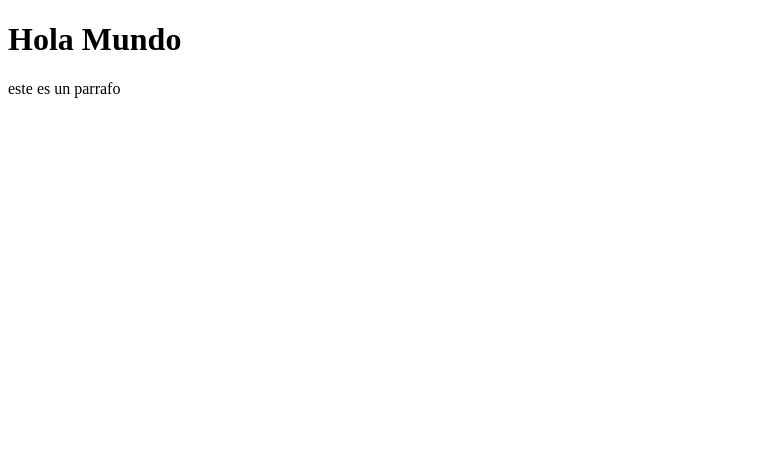
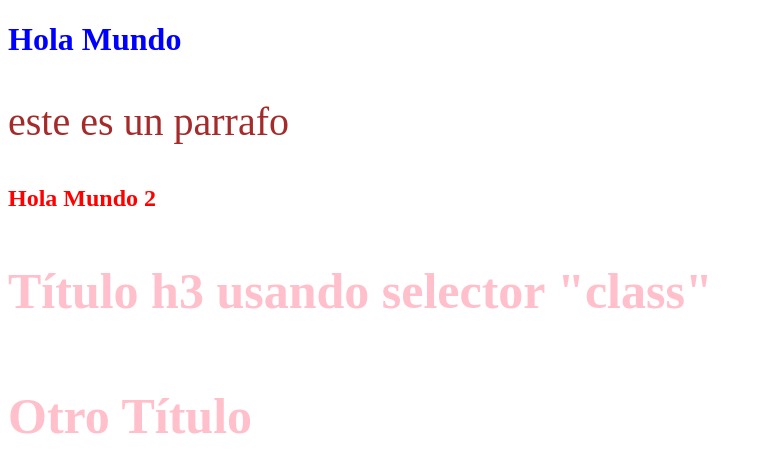
Before and after one commit to kyhra15/primer_proyecto_html, a plain HTML site: page index.html in a window 1280 px wide. Shown: the whole page, without its empty margins (0-762 px from the left). Drawn offline with Linux system fonts and the light colour scheme.

Commit message:
subida del proyecto actualizado con CSS

```diff
--- a/index.html
+++ b/index.html
@@ -4,12 +4,33 @@
     <meta charset="UTF-8">
     <meta name="viewport" content="width=device-width, initial-scale=1.0">
     <title>Primer Proyecto HTML</title>
+    <style>
+        h1 {
+            color: blue;
+        }
+        h2 {
+            color: red;
+        }
+        p {
+            color: brown;
+            font-size: 40px;
+        }
+        .fernando {
+            color: pink;
+            font-size: 50px;
+        }
+        #vicente {
+            color: bisque;
+        }
+    </style>
 </head>
 <body>
     <h1>Hola Mundo</h1>
     <p>este es un parrafo</p>
-
-
+    <h2>Hola Mundo 2</h2>
+    <!-- Usando selector class -->
+    <h3 class="fernando">Título h3 usando selector "class"</h3>
+    <h4 class="fernando">Otro Título</h4>
 
 
 </body>
```
